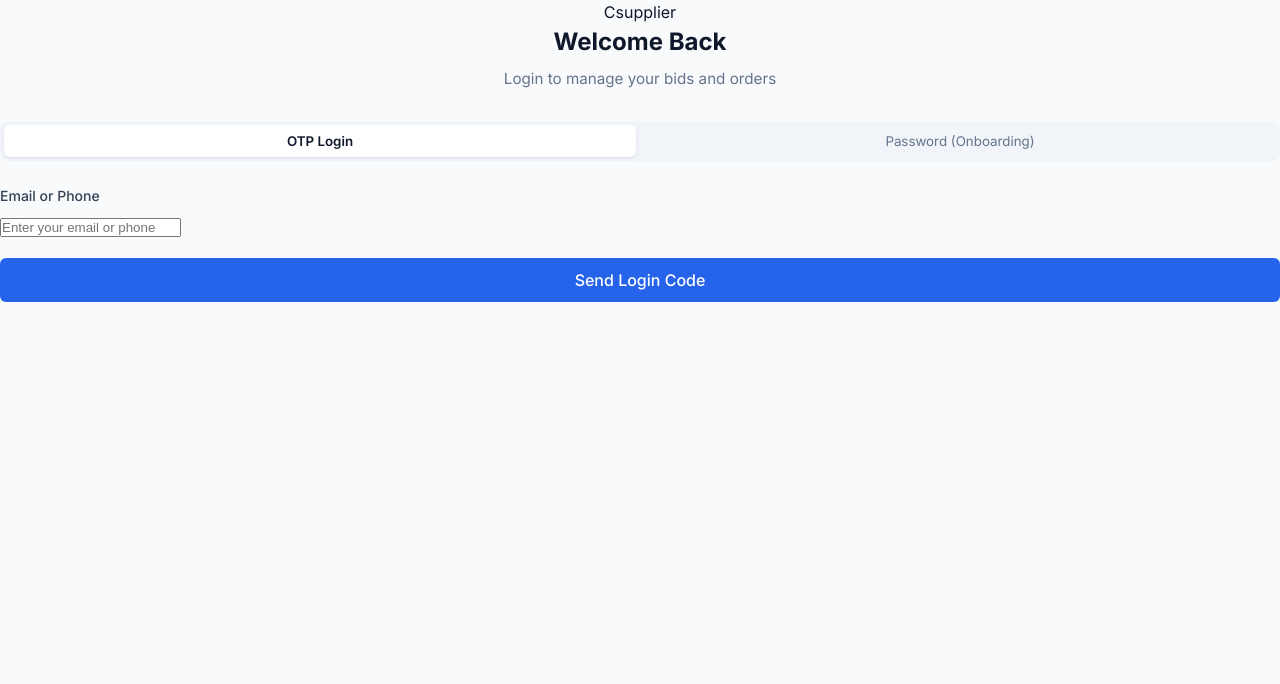
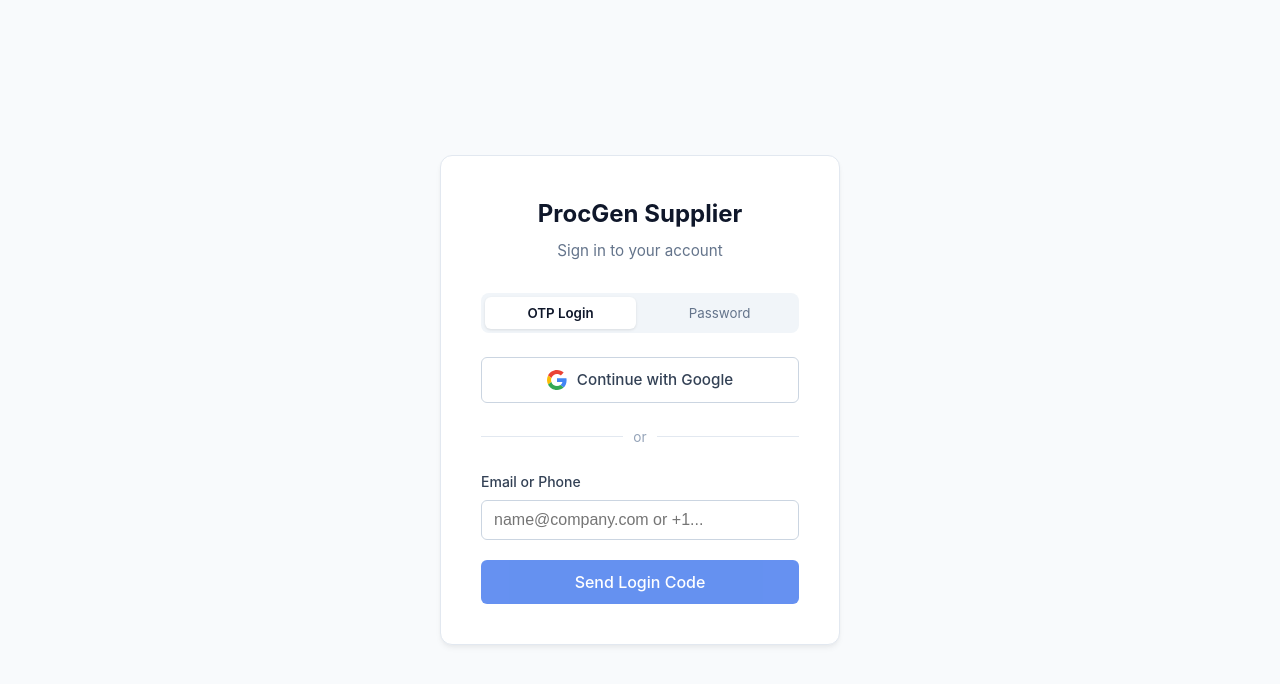
Before and after one commit to Aryan2627/Csupplier, a React (Vite) app: page /login in a window 1280 px wide. Shown: the top 684 px of the page. Built offline with nearby package versions, Linux system fonts and the light colour scheme.

Commit message:
fix(vendor-portal): restore original glassmorphism UI theme on login page while preserving password logic

```diff
--- a/src/pages/Login.tsx
+++ b/src/pages/Login.tsx
@@ -72,8 +72,9 @@ export function Login() {
 
       const data = await res.json();
       if (res.ok) {
-        localStorage.setItem('vendor_token', data.token);
+        localStorage.setItem('token', data.token);
         localStorage.setItem('vendor_info', JSON.stringify(data.vendor));
+        localStorage.setItem('vendor', JSON.stringify(data.vendor));
         window.location.href = data.vendor.status === 'Onboarding in Progress' ? '/vendor/onboarding' : '/vendor';
       } else {
         setError(data.error || 'Invalid OTP');
@@ -100,8 +101,9 @@ export function Login() {
 
       const data = await res.json();
       if (res.ok) {
-        localStorage.setItem('vendor_token', data.token);
+        localStorage.setItem('token', data.token);
         localStorage.setItem('vendor_info', JSON.stringify(data.vendor));
+        localStorage.setItem('vendor', JSON.stringify(data.vendor));
         window.location.href = data.vendor.status === 'Onboarding in Progress' ? '/vendor/onboarding' : '/vendor';
       } else {
         setError(data.error || 'Invalid credentials');
@@ -114,98 +116,138 @@ export function Login() {
   };
 
   return (
-    <div className="login-container">
-      <div className="login-card">
+    <div className="login-simple-container">
+      <div className="login-simple-card">
         <div className="login-header">
-          <div className="logo">Csupplier</div>
-          <h2>Welcome Back</h2>
-          <p>Login to manage your bids and orders</p>
+          <h2>ProcGen Supplier</h2>
+          <p>Sign in to your account</p>
         </div>
+
+        {error && <div className="error-banner">{error}</div>}
 
         <div style={{ display: 'flex', gap: '8px', marginBottom: '24px', backgroundColor: '#f1f5f9', padding: '4px', borderRadius: '8px' }}>
           <button
             type="button"
             onClick={() => { setLoginMethod('otp'); setError(''); }}
-            style={{ flex: 1, padding: '8px', borderRadius: '6px', border: 'none', background: loginMethod === 'otp' ? '#fff' : 'transparent', color: loginMethod === 'otp' ? '#0f172a' : '#64748b', fontWeight: loginMethod === 'otp' ? 600 : 400, boxShadow: loginMethod === 'otp' ? '0 1px 3px rgba(0,0,0,0.1)' : 'none', cursor: 'pointer' }}
+            style={{ flex: 1, padding: '8px', borderRadius: '6px', border: 'none', background: loginMethod === 'otp' ? '#fff' : 'transparent', color: loginMethod === 'otp' ? '#0f172a' : '#64748b', fontWeight: loginMethod === 'otp' ? 600 : 400, boxShadow: loginMethod === 'otp' ? '0 1px 3px rgba(0,0,0,0.1)' : 'none', cursor: 'pointer', transition: 'all 0.2s' }}
           >
             OTP Login
           </button>
           <button
             type="button"
             onClick={() => { setLoginMethod('password'); setError(''); }}
-            style={{ flex: 1, padding: '8px', borderRadius: '6px', border: 'none', background: loginMethod === 'password' ? '#fff' : 'transparent', color: loginMethod === 'password' ? '#0f172a' : '#64748b', fontWeight: loginMethod === 'password' ? 600 : 400, boxShadow: loginMethod === 'password' ? '0 1px 3px rgba(0,0,0,0.1)' : 'none', cursor: 'pointer' }}
+            style={{ flex: 1, padding: '8px', borderRadius: '6px', border: 'none', background: loginMethod === 'password' ? '#fff' : 'transparent', color: loginMethod === 'password' ? '#0f172a' : '#64748b', fontWeight: loginMethod === 'password' ? 600 : 400, boxShadow: loginMethod === 'password' ? '0 1px 3px rgba(0,0,0,0.1)' : 'none', cursor: 'pointer', transition: 'all 0.2s' }}
           >
-            Password (Onboarding)
+            Password
           </button>
         </div>
 
-        {error && <div className="error-message">{error}</div>}
-
         {loginMethod === 'otp' ? (
           step === 'request' ? (
-            <form onSubmit={handleRequestOTP} className="login-form">
+            <>
+              <button
+                type="button"
+                className="google-btn"
+                onClick={() => { window.location.href = `${getBaseUrl()}/api/auth/google?source=vendor`; }}
+              >
+                <svg width="20" height="20" viewBox="0 0 48 48">
+                  <path fill="#EA4335" d="M24 9.5c3.54 0 6.71 1.22 9.21 3.6l6.85-6.85C35.9 2.38 30.47 0 24 0 14.62 0 6.51 5.38 2.56 13.22l7.98 6.19C12.43 13.72 17.74 9.5 24 9.5z"/>
+                  <path fill="#4285F4" d="M46.98 24.55c0-1.57-.15-3.09-.38-4.55H24v9.02h12.94c-.58 2.96-2.26 5.48-4.78 7.18l7.73 6c4.51-4.18 7.09-10.36 7.09-17.65z"/>
+                  <path fill="#FBBC05" d="M10.53 28.59c-.48-1.45-.76-2.99-.76-4.59s.27-3.14.76-4.59l-7.98-6.19C.92 16.46 0 20.12 0 24c0 3.88.92 7.54 2.56 10.78l7.97-6.19z"/>
+                  <path fill="#34A853" d="M24 48c6.48 0 11.93-2.13 15.89-5.81l-7.73-6c-2.15 1.45-4.92 2.3-8.16 2.3-6.26 0-11.57-4.22-13.47-9.91l-7.98 6.19C6.51 42.62 14.62 48 24 48z"/>
+                </svg>
+                Continue with Google
+              </button>
+
+              <div className="divider">
+                <span>or</span>
+              </div>
+
+              <form onSubmit={handleRequestOTP}>
                 <div className="form-group">
-                <label>Email or Phone</label>
+                  <label htmlFor="email">Email or Phone</label>
                   <input
                     type="text"
+                    id="email"
+                    className="minimal-input"
+                    placeholder="name@company.com or +1..."
                     value={email}
                     onChange={(e) => setEmail(e.target.value)}
-                  placeholder="Enter your email or phone"
                     required
                   />
                 </div>
-              <button type="submit" className="primary-btn" disabled={loading}>
+
+                <button type="submit" className="primary-btn" disabled={loading || !email}>
                   {loading ? 'Sending...' : 'Send Login Code'}
                 </button>
               </form>
+            </>
           ) : (
-            <form onSubmit={handleVerifyOTP} className="login-form">
+            <form onSubmit={handleVerifyOTP}>
               <div className="form-group">
-                <label>Enter Login Code</label>
-                <input
-                  type="text"
-                  value={otp}
-                  onChange={(e) => setOtp(e.target.value)}
-                  placeholder="6-digit code"
-                  required
-                  maxLength={6}
-                />
-              </div>
-              <button type="submit" className="primary-btn" disabled={loading}>
-                {loading ? 'Verifying...' : 'Verify & Login'}
-              </button>
+                <label htmlFor="otp" style={{textAlign: 'center'}}>Enter the 6-digit code</label>
+
                 {previewUrl && (
-                <div style={{ marginTop: '16px', fontSize: '12px', textAlign: 'center' }}>
-                  <a href={previewUrl} target="_blank" rel="noreferrer" style={{ color: '#3b82f6' }}>
-                    [Dev Mode] View Code
+                  <div style={{ textAlign: 'center', marginBottom: '16px' }}>
+                    <a href={previewUrl} target="_blank" rel="noopener noreferrer" style={{ color: '#2563eb', fontSize: '0.85rem' }}>
+                      🔗 View OTP (Dev Mode)
                     </a>
                   </div>
                 )}
+
+                <input
+                  type="text"
+                  id="otp"
+                  className="minimal-input"
+                  placeholder="000000"
+                  value={otp}
+                  onChange={(e) => setOtp(e.target.value)}
+                  style={{ textAlign: 'center', letterSpacing: '0.5em', fontSize: '1.2rem' }}
+                  maxLength={6}
+                  required
+                />
+              </div>
+
+              <button type="submit" className="primary-btn" disabled={loading || otp.length < 4}>
+                {loading ? 'Verifying...' : 'Verify & Login'}
+              </button>
+
+              <div style={{ textAlign: 'center', marginTop: '20px' }}>
+                <button type="button" onClick={() => setStep('request')} style={{ background: 'none', border: 'none', color: '#64748b', cursor: 'pointer', fontSize: '0.85rem' }}>
+                  ← Back to Email/Phone
+                </button>
+              </div>
             </form>
           )
         ) : (
-          <form onSubmit={handlePasswordLogin} className="login-form">
+          <form onSubmit={handlePasswordLogin}>
             <div className="form-group">
-              <label>Email</label>
+              <label htmlFor="password-email">Email</label>
               <input
                 type="email"
+                id="password-email"
+                className="minimal-input"
+                placeholder="name@company.com"
                 value={email}
                 onChange={(e) => setEmail(e.target.value)}
-                placeholder="Enter your email"
                 required
               />
             </div>
-            <div className="form-group">
-              <label>Password</label>
+
+            <div className="form-group" style={{ marginTop: '16px' }}>
+              <label htmlFor="password">Password (Onboarding)</label>
               <input
                 type="password"
+                id="password"
+                className="minimal-input"
+                placeholder="First 3 chars of email + @26"
                 value={password}
                 onChange={(e) => setPassword(e.target.value)}
-                placeholder="First 3 chars of email + @26"
                 required
               />
             </div>
-            <button type="submit" className="primary-btn" disabled={loading}>
+
+            <button type="submit" className="primary-btn" disabled={loading || !email || !password} style={{ marginTop: '24px' }}>
               {loading ? 'Logging in...' : 'Login'}
             </button>
           </form>
```
Lines whose indentation alone changed are shown as unchanged.
